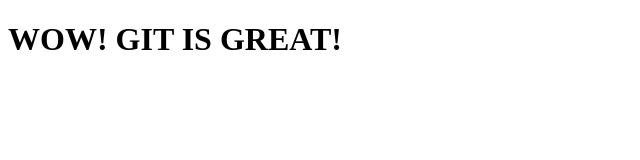
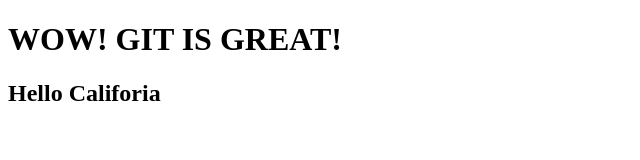
Before and after one commit to DylanMcGee/Git-Test, a plain HTML site: page index.html in a window 1280 px wide. Shown: the whole page, without its empty margins (0-640 px from the left). Drawn offline with Linux system fonts and the light colour scheme.

Commit message:
added h2

```diff
--- a/index.html
+++ b/index.html
@@ -8,5 +8,7 @@
     <body>
         <h1> WOW! GIT IS GREAT!
         </h1>
+        <h2> Hello Califoria
+        </h2>
     </body>
 </html>
```
